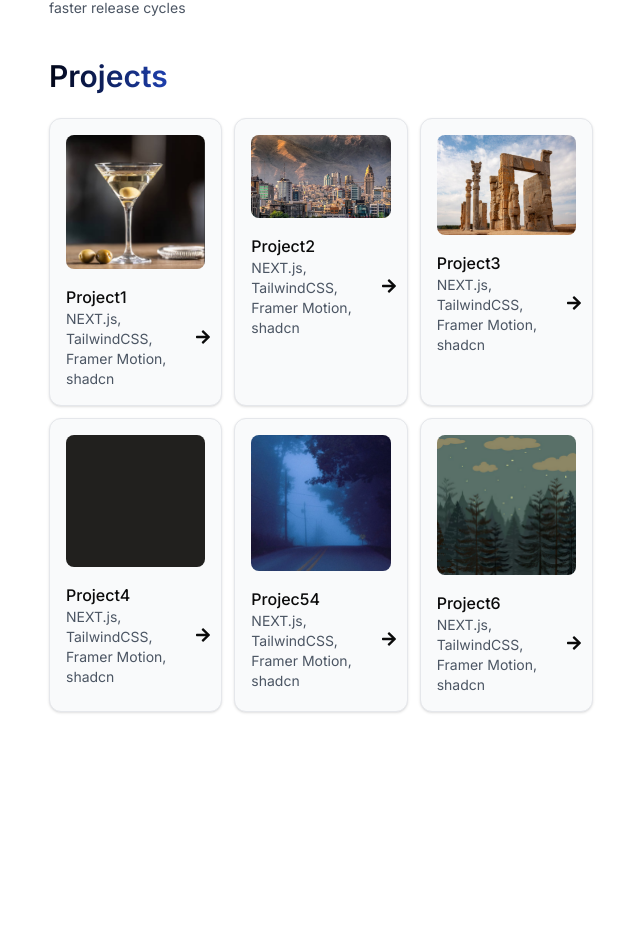
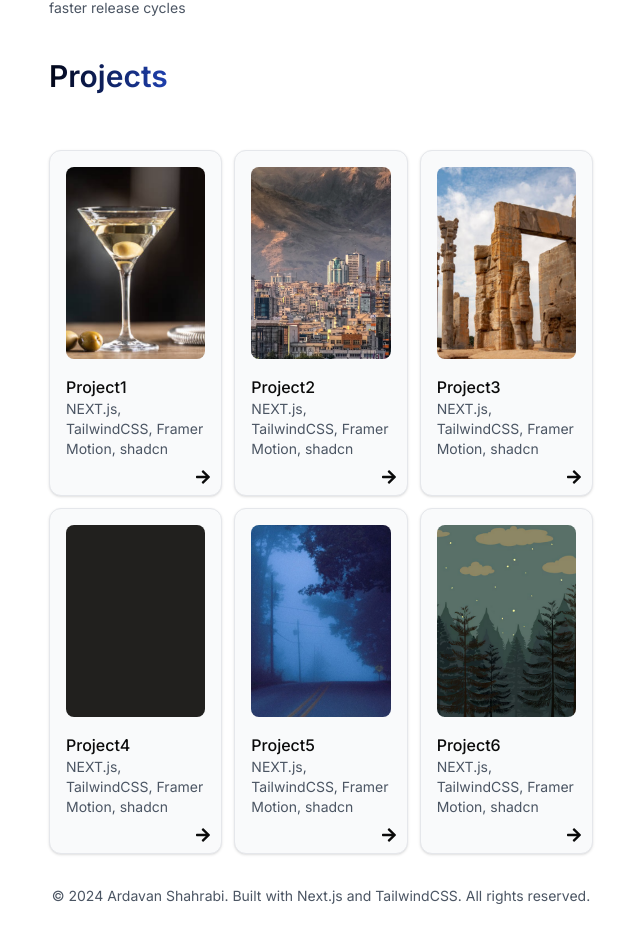
Before and after one commit to a-shahrabi/Ardavan_Portfolio, a Next.js app: page / in a window 1280 px wide. Shown: the part 1398-2340 px from the top of the page, without its empty margins (319-959 px from the left). Before the commit the page ends 2190 px from the top, so only its background shows below. Built offline with nearby package versions, Linux system fonts and the light colour scheme.

Commit message:
Project cards has been  fixed

```diff
--- /dev/null
+++ b/app/Projects/project1/page.tsx
@@ -0,0 +1,90 @@
+"use client"
+import { motion } from 'framer-motion'
+import Link from 'next/link'
+import Image from 'next/image'
+import { Button } from "@/components/ui/button"
+import { FaArrowLeft } from "react-icons/fa"
+import image1 from '../../../public/2.jpeg'
+
+export default function Project1() {
+  return (
+    <div className="min-h-screen bg-white dark:bg-black text-black dark:text-white transition-colors duration-300">
+      <div className="mx-auto max-w-4xl px-4 py-20">
+        <motion.div
+          initial={{ opacity: 0, y: 20 }}
+          animate={{ opacity: 1, y: 0 }}
+          transition={{ duration: 0.5 }}
+          className="space-y-8"
+        >
+          <Link href="/" className="flex items-center text-blue-600 dark:text-blue-400 hover:text-blue-800">
+            <FaArrowLeft className="w-4 h-4 mr-2" />
+            Back to Home
+          </Link>
+
+          <Image
+            src={image1}
+            alt="project 1"
+            className="w-full rounded-lg"
+            priority
+          />
+
+          <div className="space-y-6">
+            <h1 className="text-4xl font-bold">Project1</h1>
+
+            <div className="flex flex-wrap gap-2">
+              <span className="px-3 py-1 bg-gray-100 dark:bg-zinc-800 rounded-full text-sm">
+                NEXT.js
+              </span>
+              <span className="px-3 py-1 bg-gray-100 dark:bg-zinc-800 rounded-full text-sm">
+                TailwindCSS
+              </span>
+              <span className="px-3 py-1 bg-gray-100 dark:bg-zinc-800 rounded-full text-sm">
+                Framer Motion
+              </span>
+              <span className="px-3 py-1 bg-gray-100 dark:bg-zinc-800 rounded-full text-sm">
+                shadcn
+              </span>
+            </div>
+
+            <div className="space-y-4">
+              <h2 className="text-2xl font-semibold">Overview</h2>
+              <p className="text-gray-600 dark:text-gray-400">
+                Detailed description of your project goes here. Explain what the project does,
+                the challenges you faced, and how you solved them.
+              </p>
+
+              <h2 className="text-2xl font-semibold">Key Features</h2>
+              <ul className="list-disc pl-5 text-gray-600 dark:text-gray-400 space-y-2">
+                <li>Feature 1 description</li>
+                <li>Feature 2 description</li>
+                <li>Feature 3 description</li>
+              </ul>
+
+              <h2 className="text-2xl font-semibold">Implementation Details</h2>
+              <p className="text-gray-600 dark:text-gray-400">
+                Technical details about how you implemented the project, what technologies you used,
+                and why you made certain technical decisions.
+              </p>
+            </div>
+
+            <div className="flex gap-4">
+              <Button
+                className="rounded-full !bg-gradient-to-r !from-slate-900 !to-blue-700 text-white transition-transform hover:scale-105"
+                onClick={() => window.open('your-demo-link', '_blank')}
+              >
+                View Demo
+              </Button>
+              <Button
+                variant="outline"
+                className="rounded-full transition-transform hover:scale-105"
+                onClick={() => window.open('your-github-link', '_blank')}
+              >
+                View Code
+              </Button>
+            </div>
+          </div>
+        </motion.div>
+      </div>
+    </div>
+  )
+}
--- a/app/page.tsx
+++ b/app/page.tsx
@@ -88,25 +88,26 @@ export default function Home() {
           className = "flex items-center space-x-4"
           >
             <Button
+            onClick={() => window.open('/resume.pdf', '_blank')}
             className="rounded-full !bg-gradient-to-r !from-slate-900 !to-blue-700 text-white transition-transform hover:scale-105"
               >
             Resume
             </Button>
-              <Link href = "#" className = "text-gray-600 dark:text-gray-400 hover:text-black dark:hover:text-white transition-colors">
+              <Link href = "https://github.com/a-shahrabi/" target="_blank" className = "text-gray-600 dark:text-gray-400 hover:text-black dark:hover:text-white transition-colors">
               <FaGithub className = "w-6 h-6"/>
               </Link>
 
-              <Link href = "#" className = "text-gray-600 dark:text-gray-400 hover:text-black dark:hover:text-white transition-colors">
+              <Link href = "https://www.linkedin.com/in/a-shahrabi/" target="_blank" className = "text-gray-600 dark:text-gray-400 hover:text-black dark:hover:text-white transition-colors">
               <FaLinkedin className = "w-6 h-6"/>
               </Link>
 
-              <Link href = "#" className = "text-gray-600 dark:text-gray-400 hover:text-black dark:hover:text-white transition-colors">
+              {/* <Link href = "#" className = "text-gray-600 dark:text-gray-400 hover:text-black dark:hover:text-white transition-colors">
               <FaTwitter className = "w-6 h-6"/>
-              </Link>
+              </Link> */}
 
-              <Link href = "#" className = "text-gray-600 dark:text-gray-400 hover:text-black dark:hover:text-white transition-colors">
+              {/* <Link href = "#" className = "text-gray-600 dark:text-gray-400 hover:text-black dark:hover:text-white transition-colors">
               <FaInstagram className = "w-6 h-6"/>
-              </Link>
+              </Link> */}
 
           </motion.div>
 
@@ -208,105 +209,134 @@ export default function Home() {
           </motion.section>
 
           <motion.section
-          initial = {{opacity: 0, y: 100}}
-          animate = {{opacity: 1, y: 0}}
-          transition = {{duration: 0.8}}
+  initial={{opacity: 0, y: 100}}
+  animate={{opacity: 1, y: 0}}
+  transition={{duration: 0.8}}
+  className="space-y-8"
 >
-            <h2
-  className="text-3xl font-semibold bg-gradient-to-r from-slate-950 to-blue-800 dark:from-slate-200 dark:to-blue-400 bg-clip-text text-transparent inline-block mb-6">
+<h2 className="text-3xl font-semibold bg-gradient-to-r from-slate-950 to-blue-800 dark:from-slate-200 dark:to-blue-400 bg-clip-text text-transparent inline-block mb-6">
               Projects
             </h2>
-          <div className = "grid grid-cols-1 md:grid-cols-3 gap-3">
-            <Card className = "bg-gray-50 dark:bg-zinc-900 border-gray-200 dark:border-zinc-800 transition-transform duration-300 hover:scale-105 cursor-pointer">
-              <CardContent className = "p-4">
-                <Image src = {image1} alt = "project 1" className = "rounded-lg mb-4"/>
-
-                <div className = "flex items-center justify-between">
+            <div className="grid grid-cols-1 md:grid-cols-3 gap-3">
+              <Link href="/projects/project1">
+                <Card className="bg-gray-50 dark:bg-zinc-900 border-gray-200 dark:border-zinc-800 transition-transform duration-300 hover:scale-105 cursor-pointer">
+                  <CardContent className="p-4 flex flex-col h-full">
+                    <Image src={image1} alt="project 1" className="rounded-lg mb-4 w-full h-48 object-cover"/>
+                    <div className="flex flex-col justify-between flex-grow">
                       <div>
-                    <h3 className = "font-medium">Project1</h3>
-                    <p className = "text-sm text-gray-600 dark:text-gray-400">NEXT.js, TailwindCSS, Framer Motion, shadcn</p>
-
+                        <h3 className="font-medium">Project1</h3>
+                        <p className="text-sm text-gray-600 dark:text-gray-400">NEXT.js, TailwindCSS, Framer Motion, shadcn</p>
                       </div>
-                  <Button variant = "ghost" size = "icon"><FaArrowRight className="w-4 h-4"/></Button>
+                      <div className="flex justify-end mt-4">
+                        <Button variant="ghost" size="icon">
+                          <FaArrowRight className="w-4 h-4"/>
+                        </Button>
+                      </div>
                     </div>
                   </CardContent>
                 </Card>
+              </Link>
 
-            <Card className = "bg-gray-50 dark:bg-zinc-900 border-gray-200 dark:border-zinc-800 transition-transform duration-300 hover:scale-105 cursor-pointer">
-              <CardContent className = "p-4">
-                <Image src = {image2} alt = "project 2" className = "rounded-lg mb-4"/>
-
-                <div className = "flex items-center justify-between">
+              <Link href="/projects/project2">
+                <Card className="bg-gray-50 dark:bg-zinc-900 border-gray-200 dark:border-zinc-800 transition-transform duration-300 hover:scale-105 cursor-pointer">
+                  <CardContent className="p-4 flex flex-col h-full">
+                    <Image src={image2} alt="project 2" className="rounded-lg mb-4 w-full h-48 object-cover"/>
+                    <div className="flex flex-col justify-between flex-grow">
                       <div>
-                    <h3 className = "font-medium">Project2</h3>
-                    <p className = "text-sm text-gray-600 dark:text-gray-400">NEXT.js, TailwindCSS, Framer Motion, shadcn</p>
-
+                        <h3 className="font-medium">Project2</h3>
+                        <p className="text-sm text-gray-600 dark:text-gray-400">NEXT.js, TailwindCSS, Framer Motion, shadcn</p>
                       </div>
-                  <Button variant = "ghost" size = "icon"><FaArrowRight className="w-4 h-4"/></Button>
+                      <div className="flex justify-end mt-4">
+                        <Button variant="ghost" size="icon">
+                          <FaArrowRight className="w-4 h-4"/>
+                        </Button>
+                      </div>
                     </div>
                   </CardContent>
                 </Card>
+              </Link>
 
-            <Card className = "bg-gray-50 dark:bg-zinc-900 border-gray-200 dark:border-zinc-800 transition-transform duration-300 hover:scale-105 cursor-pointer">
-              <CardContent className = "p-4">
-                <Image src = {image3} alt = "project 3" className = "rounded-lg mb-4"/>
-
-                <div className = "flex items-center justify-between">
+              <Link href="/projects/project3">
+                <Card className="bg-gray-50 dark:bg-zinc-900 border-gray-200 dark:border-zinc-800 transition-transform duration-300 hover:scale-105 cursor-pointer">
+                  <CardContent className="p-4 flex flex-col h-full">
+                    <Image src={image3} alt="project 3" className="rounded-lg mb-4 w-full h-48 object-cover"/>
+                    <div className="flex flex-col justify-between flex-grow">
                       <div>
-                    <h3 className = "font-medium">Project3</h3>
-                    <p className = "text-sm text-gray-600 dark:text-gray-400">NEXT.js, TailwindCSS, Framer Motion, shadcn</p>
-
+                        <h3 className="font-medium">Project3</h3>
+                        <p className="text-sm text-gray-600 dark:text-gray-400">NEXT.js, TailwindCSS, Framer Motion, shadcn</p>
                       </div>
-                  <Button variant = "ghost" size = "icon"><FaArrowRight className="w-4 h-4"/></Button>
+                      <div className="flex justify-end mt-4">
+                        <Button variant="ghost" size="icon">
+                          <FaArrowRight className="w-4 h-4"/>
+                        </Button>
+                      </div>
                     </div>
                   </CardContent>
                 </Card>
+              </Link>
 
-            <Card className = "bg-gray-50 dark:bg-zinc-900 border-gray-200 dark:border-zinc-800 transition-transform duration-300 hover:scale-105 cursor-pointer">
-              <CardContent className = "p-4">
-                <Image src = {image4} alt = "project 4" className = "rounded-lg mb-4"/>
-
-                <div className = "flex items-center justify-between">
+              <Link href="/projects/project4">
+                <Card className="bg-gray-50 dark:bg-zinc-900 border-gray-200 dark:border-zinc-800 transition-transform duration-300 hover:scale-105 cursor-pointer">
+                  <CardContent className="p-4 flex flex-col h-full">
+                    <Image src={image4} alt="project 4" className="rounded-lg mb-4 w-full h-48 object-cover"/>
+                    <div className="flex flex-col justify-between flex-grow">
                       <div>
-                    <h3 className = "font-medium">Project4</h3>
-                    <p className = "text-sm text-gray-600 dark:text-gray-400">NEXT.js, TailwindCSS, Framer Motion, shadcn</p>
-
+                        <h3 className="font-medium">Project4</h3>
+                        <p className="text-sm text-gray-600 dark:text-gray-400">NEXT.js, TailwindCSS, Framer Motion, shadcn</p>
                       </div>
-                  <Button variant = "ghost" size = "icon"><FaArrowRight className="w-4 h-4"/></Button>
+                      <div className="flex justify-end mt-4">
+                        <Button variant="ghost" size="icon">
+                          <FaArrowRight className="w-4 h-4"/>
+                        </Button>
+                      </div>
                     </div>
                   </CardContent>
                 </Card>
+              </Link>
 
-            <Card className = "bg-gray-50 dark:bg-zinc-900 border-gray-200 dark:border-zinc-800 transition-transform duration-300 hover:scale-105 cursor-pointer">
-              <CardContent className = "p-4">
-                <Image src = {image5} alt = "project 5" className = "rounded-lg mb-4"/>
-
-                <div className = "flex items-center justify-between">
+              <Link href="/projects/project5">
+                <Card className="bg-gray-50 dark:bg-zinc-900 border-gray-200 dark:border-zinc-800 transition-transform duration-300 hover:scale-105 cursor-pointer">
+                  <CardContent className="p-4 flex flex-col h-full">
+                    <Image src={image5} alt="project 5" className="rounded-lg mb-4 w-full h-48 object-cover"/>
+                    <div className="flex flex-col justify-between flex-grow">
                       <div>
-                    <h3 className = "font-medium">Projec54</h3>
-                    <p className = "text-sm text-gray-600 dark:text-gray-400">NEXT.js, TailwindCSS, Framer Motion, shadcn</p>
-
+                        <h3 className="font-medium">Project5</h3>
+                        <p className="text-sm text-gray-600 dark:text-gray-400">NEXT.js, TailwindCSS, Framer Motion, shadcn</p>
                       </div>
-                  <Button variant = "ghost" size = "icon"><FaArrowRight className="w-4 h-4"/></Button>
+                      <div className="flex justify-end mt-4">
+                        <Button variant="ghost" size="icon">
+                          <FaArrowRight className="w-4 h-4"/>
+                        </Button>
+                      </div>
                     </div>
                   </CardContent>
                 </Card>
+              </Link>
 
-            <Card className = "bg-gray-50 dark:bg-zinc-900 border-gray-200 dark:border-zinc-800 transition-transform duration-300 hover:scale-105 cursor-pointer">
-              <CardContent className = "p-4">
-                <Image src = {image6} alt = "project 6" className = "rounded-lg mb-4"/>
-
-                <div className = "flex items-center justify-between">
+              <Link href="/projects/project6">
+                <Card className="bg-gray-50 dark:bg-zinc-900 border-gray-200 dark:border-zinc-800 transition-transform duration-300 hover:scale-105 cursor-pointer">
+                  <CardContent className="p-4 flex flex-col h-full">
+                    <Image src={image6} alt="project 6" className="rounded-lg mb-4 w-full h-48 object-cover"/>
+                    <div className="flex flex-col justify-between flex-grow">
                       <div>
-                    <h3 className = "font-medium">Project6</h3>
-                    <p className = "text-sm text-gray-600 dark:text-gray-400">NEXT.js, TailwindCSS, Framer Motion, shadcn</p>
-
+                        <h3 className="font-medium">Project6</h3>
+                        <p className="text-sm text-gray-600 dark:text-gray-400">NEXT.js, TailwindCSS, Framer Motion, shadcn</p>
                       </div>
-                  <Button variant = "ghost" size = "icon"><FaArrowRight className="w-4 h-4"/></Button>
+                      <div className="flex justify-end mt-4">
+                        <Button variant="ghost" size="icon">
+                          <FaArrowRight className="w-4 h-4"/>
+                        </Button>
+                      </div>
                     </div>
                   </CardContent>
                 </Card>
+              </Link>
             </div>
+            <footer className="mt-20 pb-8">
+              <p className="text-sm text-gray-600 dark:text-gray-400 text-center">
+                © 2024 Ardavan Shahrabi. Built with Next.js and TailwindCSS. All rights reserved.
+              </p>
+            </footer>
           </motion.section>
         </main>
       </div>
--- a/components/ui/theme-toggle.tsx
+++ b/components/ui/theme-toggle.tsx
@@ -4,7 +4,7 @@ import { useTheme } from "next-themes";
 import { Button } from "./button";
 import { FaMoon, FaSun } from "react-icons/fa";
 
-export default function themeToggle() {
+export default function ThemeToggle() {
     const { theme, setTheme } = useTheme();
 
     return (
```
Also changed, not shown: 1 other file (tests, documents, lock files or other folders). Lines whose indentation alone changed are shown as unchanged.
